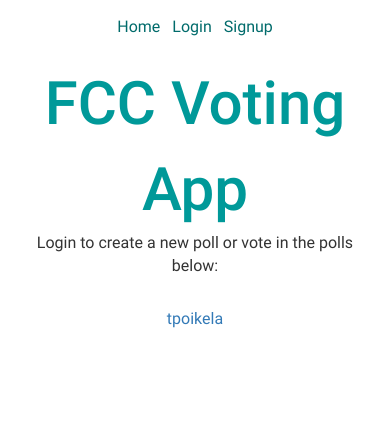
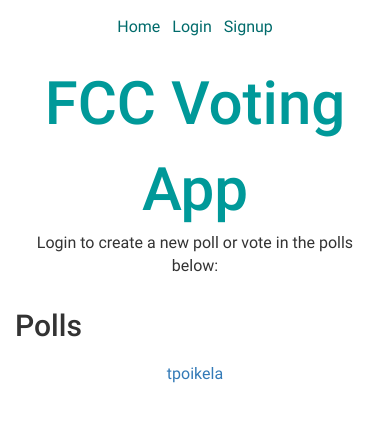
Before and after one commit to tpoikela/fcc-voting, a website: page pug/index.pug in a window 390 px wide. Drawn offline with nearby package versions, Linux system fonts and the light colour scheme; files that its build step writes are made by us from their sources; no server answers.

Commit message:
Added div.row and div.col-mds.

```diff
--- a/pug/index.pug
+++ b/pug/index.pug
@@ -13,7 +13,12 @@
     +createButton(isAuth)
 
     div.container
-      ul#list-of-polls.list-group
+      div.row
+        div.col-md-2
+        div.col-md-8
+          h2 Polls
+          ul#list-of-polls.list-group
+        div.col-md-2
 
     +appFooter()
 
```
